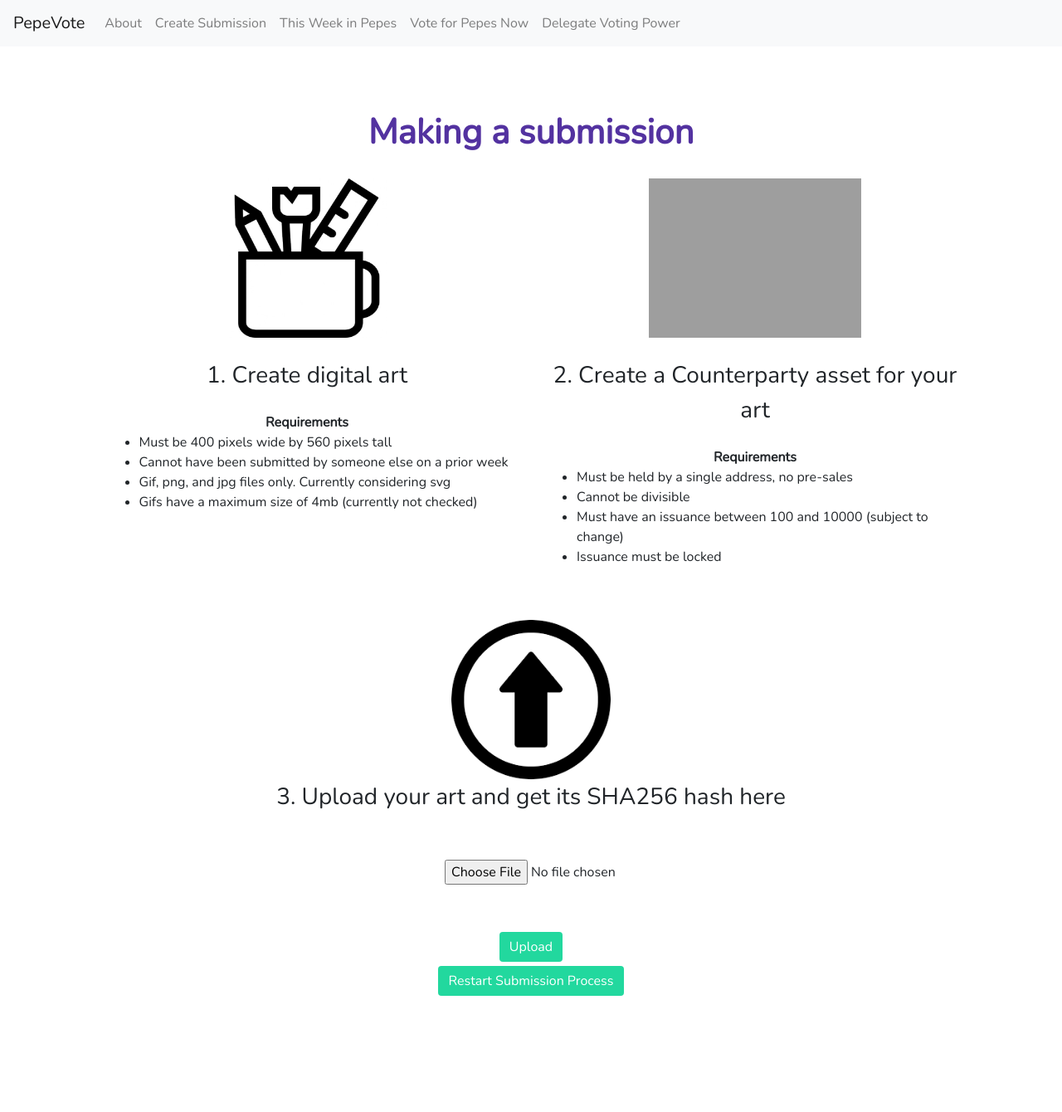
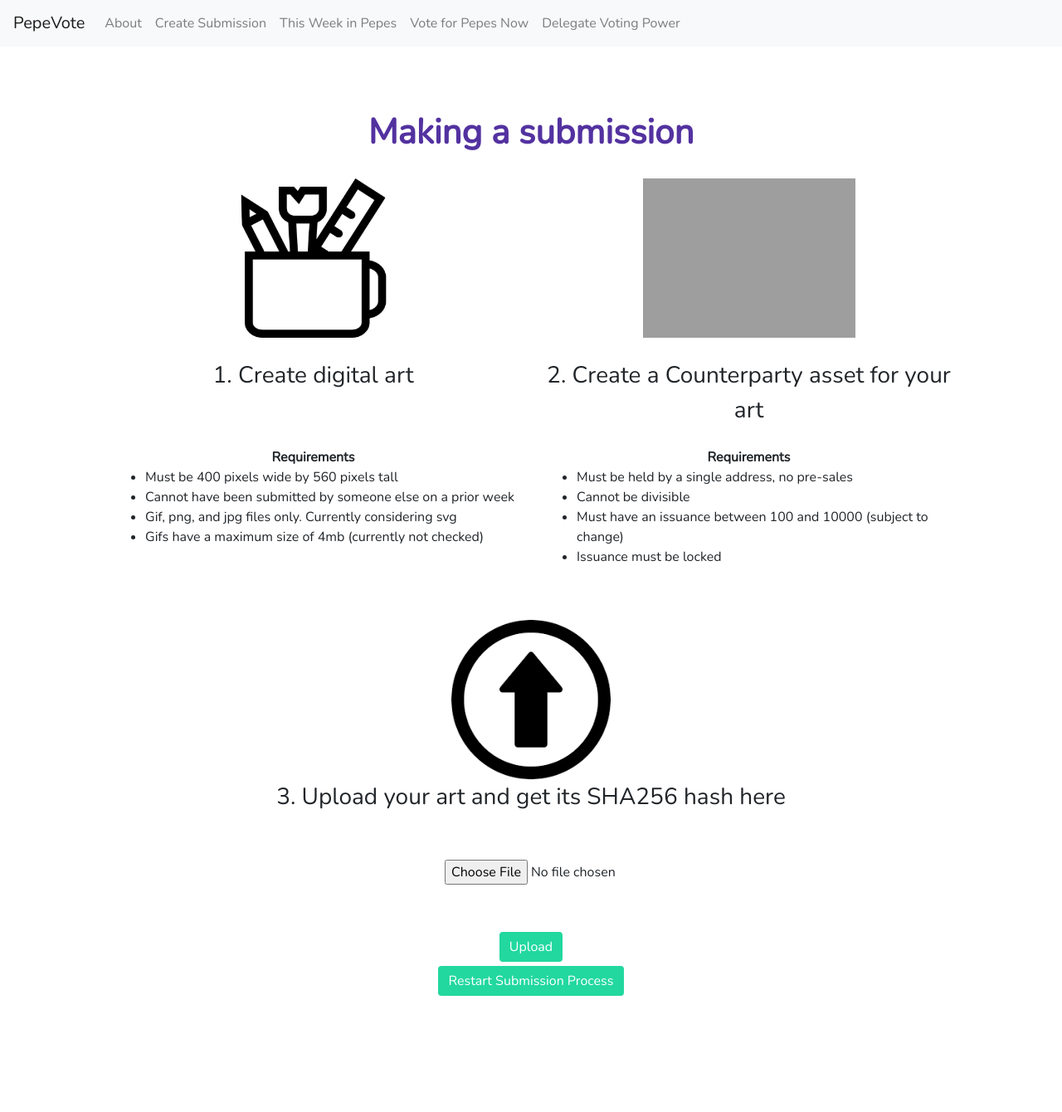
Before and after one commit to livinginformation/PepeVote, a Flask app: page /create_submission in a window 1280 px wide. Shown: the whole page at 83% size. Run offline with Flask 2, Linux system fonts and the light colour scheme; parts of the project's set-up code (start-up, migrations or seed data) failed here and were passed over; some libraries are stand-ins or nearby versions; grey boxes are pictures that could not be loaded.

Commit message:
fix create submission alignment

```diff
--- a/templates/create_submission.html
+++ b/templates/create_submission.html
@@ -8,12 +8,29 @@
     {% if not registration_error and not hash %}
     <b><div class='nice-header'>Making a submission</div></b>
     <br>
-    <div class='container flex-row align-items-start justify-content-center d-flex'>
     <div class='container flex-column align-items-center justify-content-center d-flex'>
+        <div class='container flex-row align-items-center justify-content-center d-flex'>
+            <div class='container flex-column align-items-center justify-content-start d-flex'>
                 <img class='create_asset_icon' href="{{ url_for('static', filename='art_tools.jpg') }}"   src="{{ url_for('static', filename='art_tools.jpg') }}" alt="Card image cap">
+            </div>
+            <div class='container flex-column align-items-center justify-content-start d-flex'>
+                <img class='create_asset_icon' href="{{ url_for('static', filename='Counterparty.png') }}"   src="{{ url_for('static', filename='Counterparty.png') }}" alt="Card image cap">
+            </div>
+        </div>
+        <div class='container flex-row align-items-start justify-content-start d-flex'>
+            <div class='container flex-column align-items-center justify-content-start d-flex'>
                 <br>
                 <div class='alone-text'>1. Create digital art</div>
                 <br>
+            </div>
+            <div class='container flex-column align-items-center justify-content-start d-flex'>
+                <br>
+                <div class='alone-text center-text'>2. Create a Counterparty asset for your art</div>
+                <br>
+            </div>
+        </div>
+        <div class='container flex-row align-items-start justify-content-start d-flex'>
+            <div class='container flex-column align-items-center justify-content-center d-flex'>
                 <b>Requirements</b>
                 <ul>
                     <li>Must be 400 pixels wide by 560 pixels tall</li>
@@ -23,10 +40,6 @@
                 </ul>
             </div>
             <div class='container flex-column align-items-center justify-content-center d-flex'>
-            <img class='create_asset_icon' href="{{ url_for('static', filename='Counterparty.png') }}"   src="{{ url_for('static', filename='Counterparty.png') }}" alt="Card image cap">
-            <br>
-            <div class='alone-text center-text'>2. Create a Counterparty asset for your art</div>
-            <br>
                 <b>Requirements</b>
                 <ul>
                     <li>Must be held by a single address, no pre-sales</li>
@@ -34,6 +47,11 @@
                     <li>Must have an issuance between 100 and 10000 (subject to change)</li>
                     <li>Issuance must be locked</li>
                 </ul>
+            </div>
+        </div>
+        <div class='container flex-column align-items-center justify-content-center d-flex'>
+
+
         </div>
     </div>
     <br>
```
Lines whose indentation alone changed are shown as unchanged.
